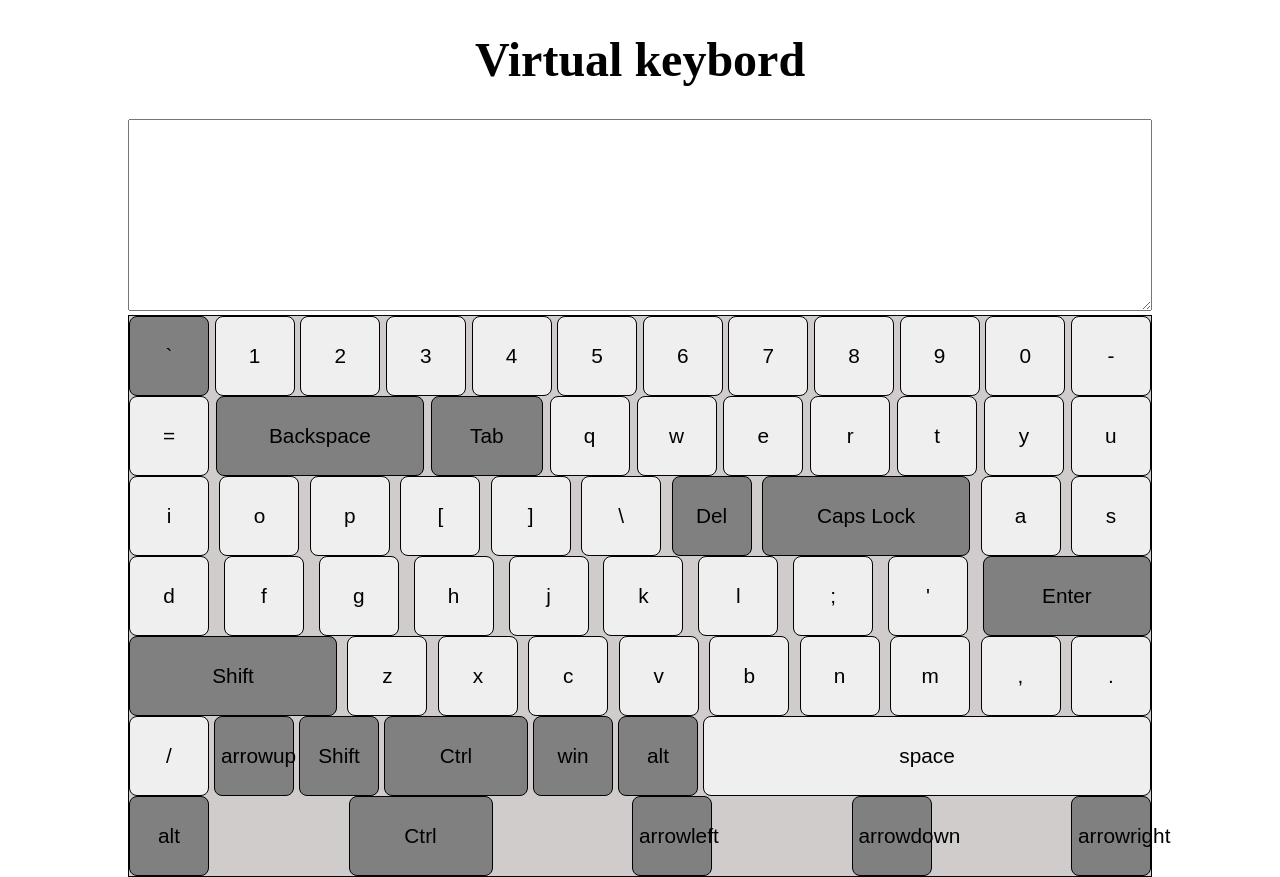
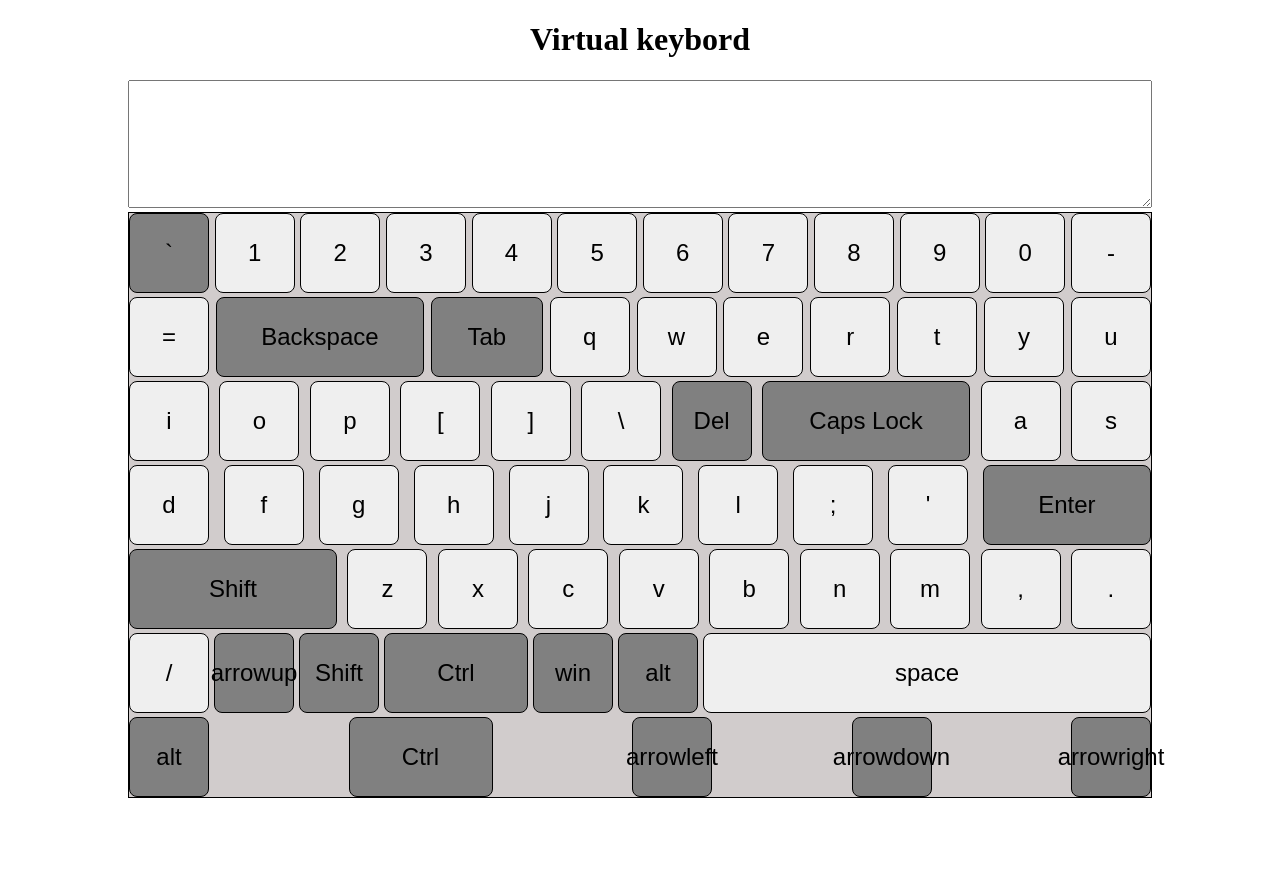
Before and after one commit to Strabuk/virtual-keyboard, a plain HTML site: page index.html in a window 1280 px wide. After the commit the page ends 800 px from the top, so only its background shows below. Drawn offline with Linux system fonts and the light colour scheme.

Commit message:
fix: set gap for keys in style.css for keybord

```diff
--- a/style.css
+++ b/style.css
@@ -7,7 +7,7 @@ body {
 }
 
 .header__name {
- font-size: 3em;
+ font-size: 2em;
  width: 100%;
  text-align: center;
 }
@@ -24,7 +24,7 @@ body {
 
 .content__text-input {
  width: 100%;
- height: 15vw;
+ height: 10vw;
  box-sizing: border-box;
 }
 
@@ -32,7 +32,7 @@ body {
  width: 100%;
  box-sizing: border-box;
  display: flex;
- gap: 0.2%;
+ gap: 4px;
  justify-content: space-between;
  flex-wrap: wrap;
  border: 1px solid black;
@@ -40,12 +40,16 @@ body {
 }
 
 .keyboard__key-button {
+ display: flex;
+ flex-wrap: wrap;
+ justify-content: center;
+ align-items: center;
  width: 5rem;
  height: 5rem;
  border-radius: 8px;
  border: 1px solid black;
  text-align: center;
- font-size: 1.3rem;
+ font-size: 1.5rem;
  font-weight: 400;
 }
 
```
